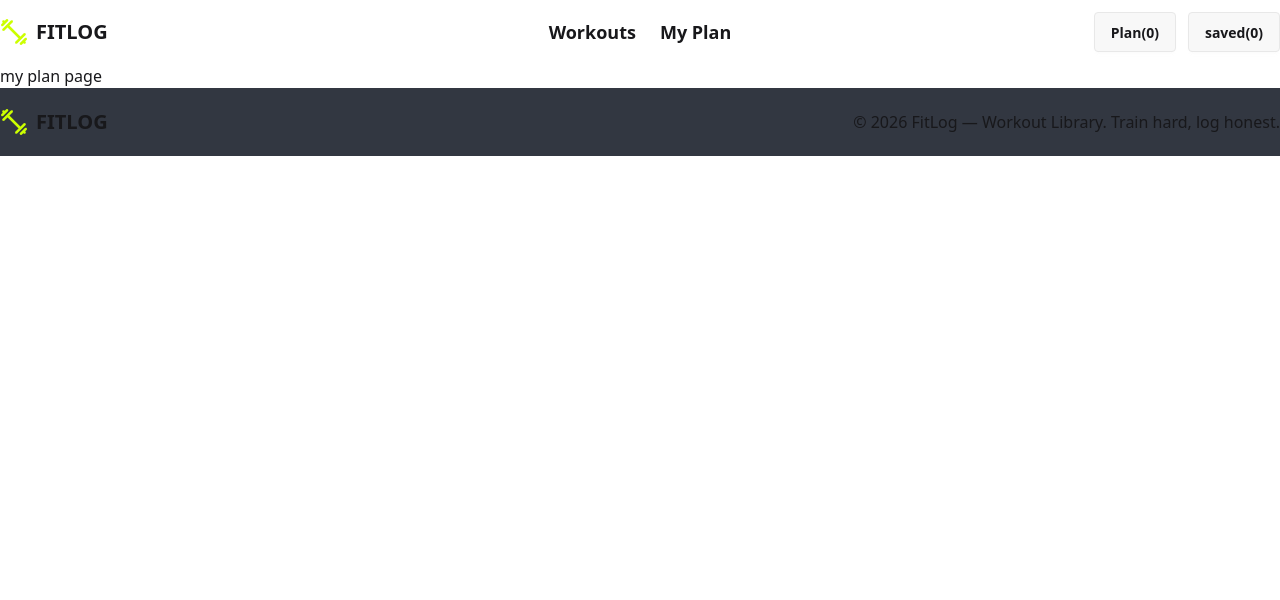
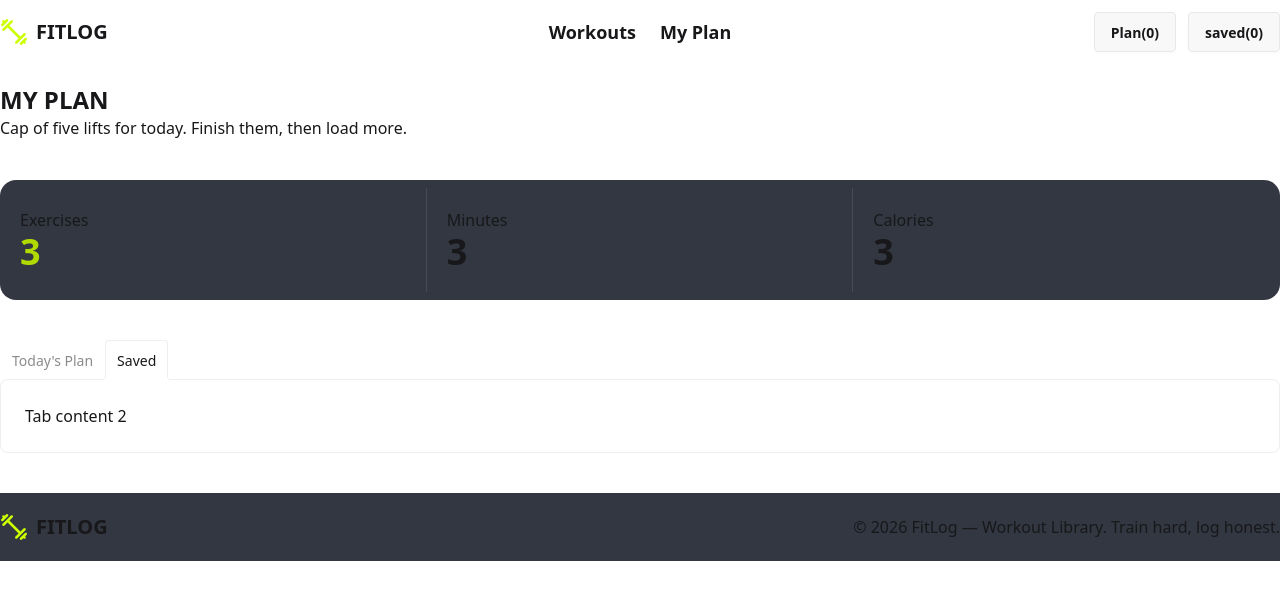
Before and after one commit to saifulanik191/Fit-Log, a Next.js app: page /myplan in a window 1280 px wide. Shown: the top 600 px of the page. Built offline with nearby package versions, Linux system fonts and the light colour scheme.

Commit message:
create plan page and design initial ui and to make it dynamic create context to share any data globally

```diff
--- a/src/app/layout.tsx
+++ b/src/app/layout.tsx
@@ -4,6 +4,7 @@ import "./globals.css";
 import { ToastContainer } from "react-toastify";
 import NavBar from "@/component/shared/NavBar";
 import Footer from "@/component/shared/Footer";
+import WorkOutProvider from "@/context/WorkOutContext";
 
 const geistSans = Geist({
   variable: "--font-geist-sans",
@@ -27,11 +28,13 @@ export default function RootLayout({ children }: LayoutProps<"/">) {
       className={`${geistSans.variable} ${geistMono.variable} h-full antialiased`}
     >
       <body className="min-h-full flex flex-col">
-        <NavBar />
+        <WorkOutProvider>
+          <NavBar />
 
-        {children}
-        <ToastContainer />
-        <Footer />
+          {children}
+          <ToastContainer />
+          <Footer />
+        </WorkOutProvider>
       </body>
     </html>
   );
--- a/src/app/myplan/page.tsx
+++ b/src/app/myplan/page.tsx
@@ -2,8 +2,47 @@ import React from "react";
 
 const MyPlanPage = () => {
   return (
-    <div>
-      <h2>my plan page</h2>
+    <div className="container mx-auto mb-10">
+      <h2 className="text-2xl font-bold uppercase mt-5">my plan</h2>
+      <p>Cap of five lifts for today. Finish them, then load more.</p>
+      <div className=" grid grid-cols-3  items-center rounded-2xl border-white bg-[#323741] my-10 h-30 ">
+        <div className=" border-r p-5  border-white/10">
+          <p>Exercises</p>
+          <h2 className="text-4xl  font-bold text-[#B2DA00]">3</h2>
+        </div>
+        <div className=" border-r p-5  border-white/10">
+          <p>Minutes</p>
+          <h2 className="text-4xl  font-bold">3</h2>
+        </div>
+        <div className="p-5">
+          <p>Calories</p>
+          <h2 className="text-4xl  font-bold">3</h2>
+        </div>
+      </div>
+
+      {/* name of each tab group should be unique */}
+      <div className="tabs tabs-lift">
+        <input
+          type="radio"
+          name="my_tabs_3"
+          className="tab"
+          aria-label="Today's Plan"
+        />
+        <div className="tab-content bg-base-100 border-base-300 p-6">
+          Tab content 1
+        </div>
+
+        <input
+          type="radio"
+          name="my_tabs_3"
+          className="tab"
+          aria-label="Saved"
+          defaultChecked
+        />
+        <div className="tab-content bg-base-100 border-base-300 p-6">
+          Tab content 2
+        </div>
+      </div>
     </div>
   );
 };
--- /dev/null
+++ b/src/context/WorkOutContext.tsx
@@ -0,0 +1,35 @@
+import { IworkOuts } from "@/type/WorkOutsType";
+import React, {
+  createContext,
+  Dispatch,
+  ReactNode,
+  SetStateAction,
+  useState,
+} from "react";
+
+interface IworkOutContextType {
+  todaysPlan: IworkOuts[];
+  setTodaysPlan: Dispatch<SetStateAction<IworkOuts[]>>;
+}
+
+export const WorkOutContext = createContext<IworkOutContextType>({
+  todaysPlan: [],
+  setTodaysPlan: () => {},
+});
+
+const WorkOutProvider = ({ children }: { children: ReactNode }) => {
+  const [todaysPlan, setTodaysPlan] = useState<IworkOuts[]>([]);
+
+  const sharedData = {
+    todaysPlan,
+    setTodaysPlan,
+  };
+
+  return (
+    <WorkOutContext.Provider value={sharedData}>
+      {children}
+    </WorkOutContext.Provider>
+  );
+};
+
+export default WorkOutProvider;
```
